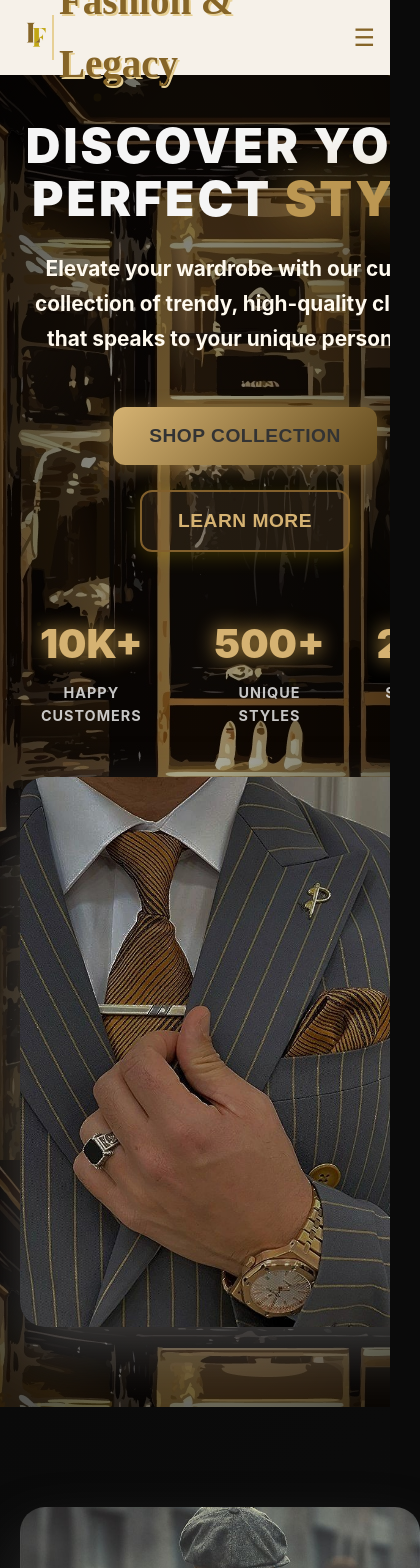
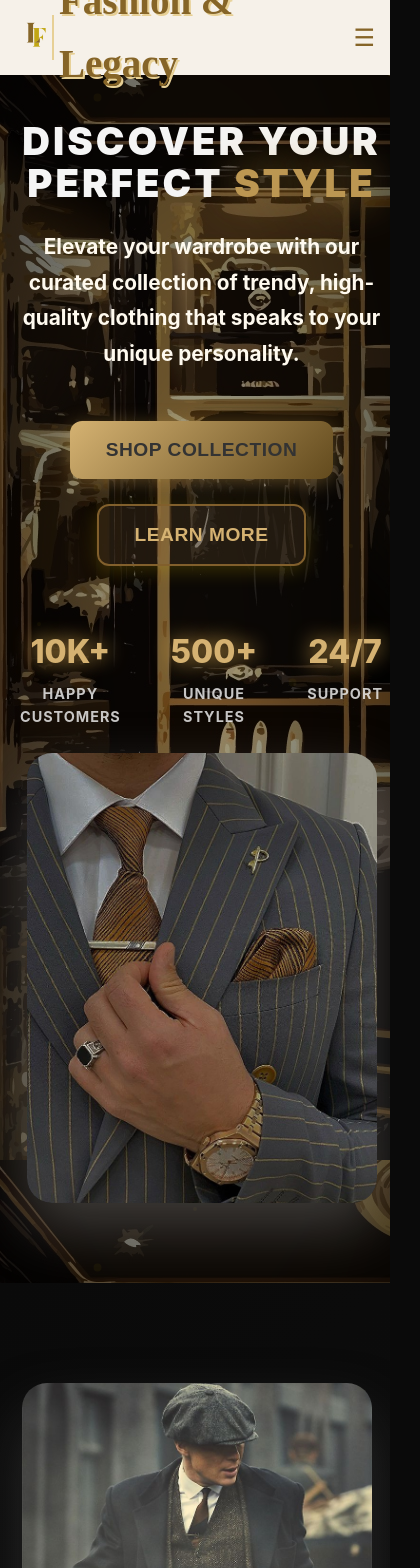
Before and after one commit to v2amine2v/Fashion-Legacy-full, a React (Vite) app: page / in a window 390 px wide. Shown: the top 1568 px of the page, 420 px wide, since content can reach past the window. Built offline with nearby package versions, Linux system fonts and the light colour scheme; a web font is replaced by a local one.

Commit message:
first deployment

```diff
--- a/src/components/About.css
+++ b/src/components/About.css
@@ -105,3 +105,26 @@
 .ps{
   margin: 0 25%;
 }
+@media (max-width: 486px) {
+  .about-content {
+    grid-template-columns: 1fr;
+    gap: 35px;
+    text-align: center;
+  }
+
+  .about-stats {
+    justify-content: center;
+    gap: 25px;
+  }
+
+  .about-image-placeholder {
+    width: 350px;
+    height: 450px;
+  }
+  .about-stat-number {
+    font-size: 2.6rem;
+    font-weight: 700;
+    margin-bottom: 0px;
+  }
+
+}
--- a/src/components/Hero.css
+++ b/src/components/Hero.css
@@ -150,8 +150,40 @@
     justify-content: center;
   }
 
-  .hero-image-placeholder {
+  .hero-image {
     width: 350px;
     height: 450px;
   }
 }
+@media (max-width: 486px) {
+  .hero {
+    padding: 120px 0 80px;
+  }
+
+  .hero-content {
+    grid-template-columns: 1fr;
+    gap: 25px;
+    text-align: center;
+  }
+
+  .hero-title {
+    font-size: 2.4rem;
+  }
+
+  .hero-actions {
+    flex-direction: column;
+    align-items: center;
+  }
+
+  .hero-stats {
+    justify-content: center;
+  }
+  .stat-number {
+    font-size: 2rem;
+    font-weight: 800;
+  }
+  .hero-image {
+    width: 350px;
+    height: 450px;
+  }
+}
```
